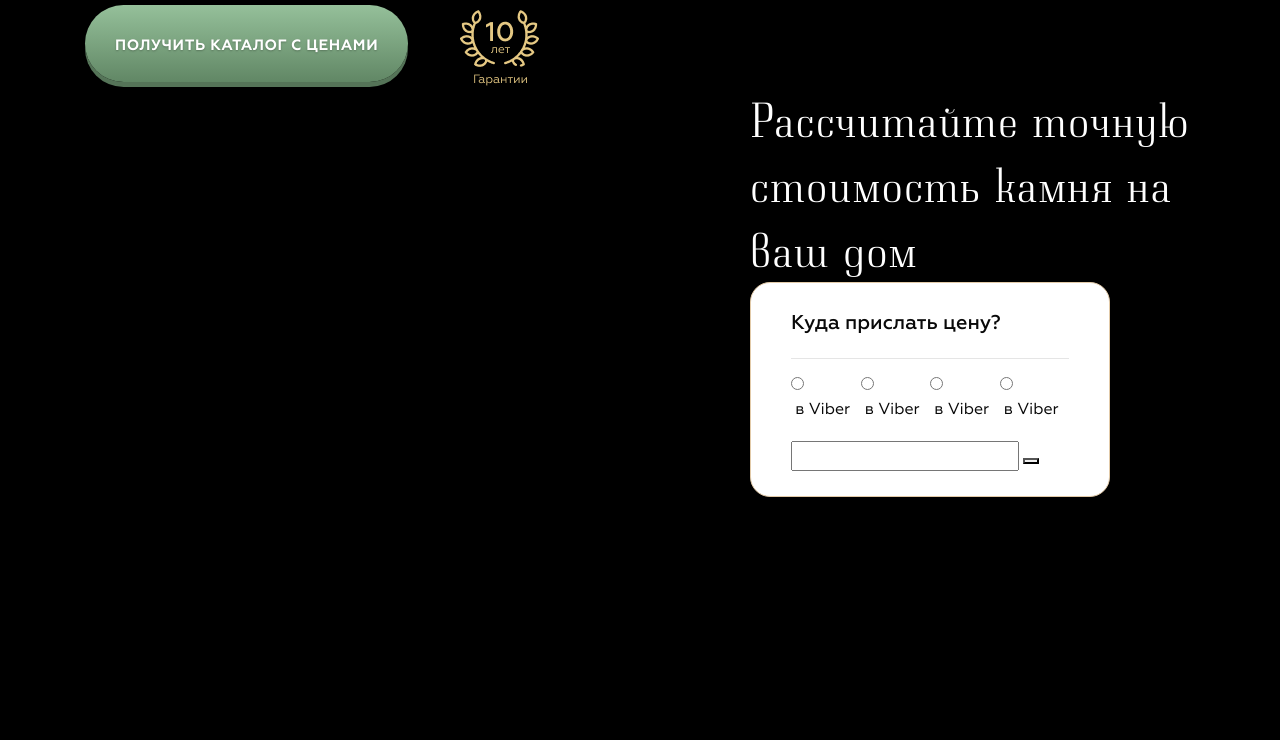
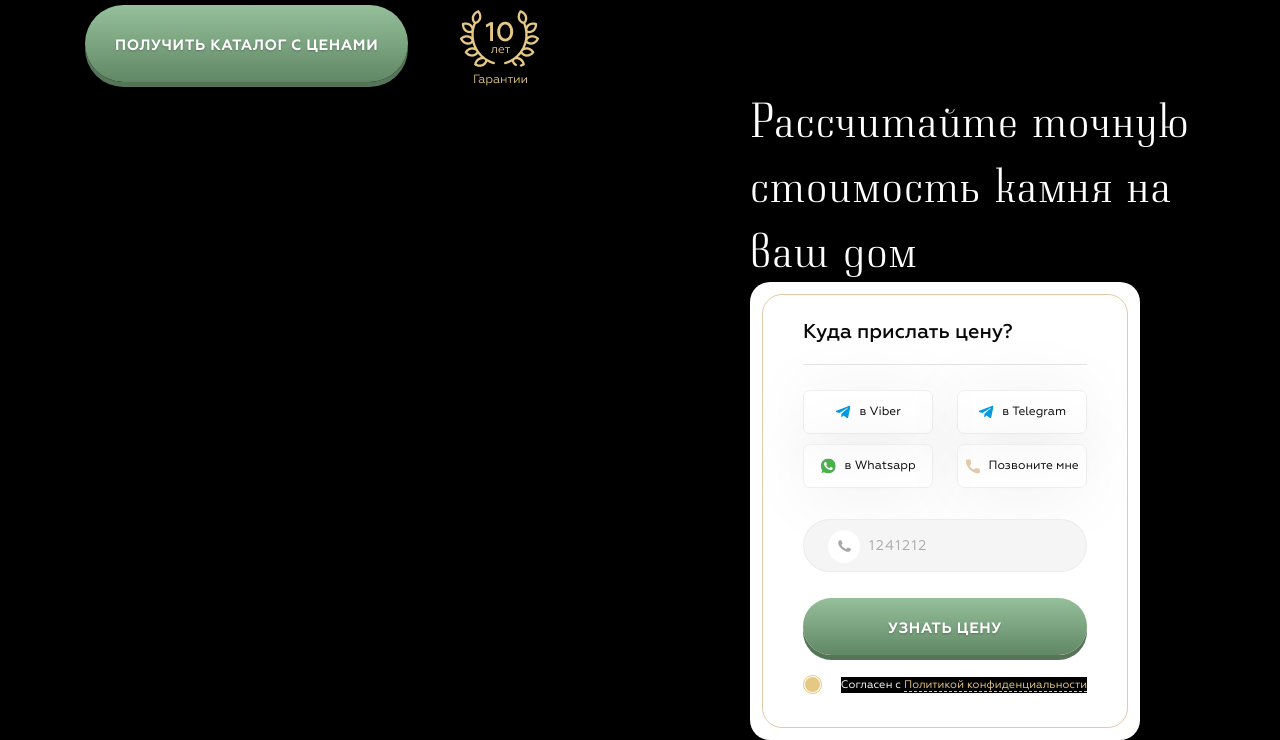
Before and after one commit to Harold-bot/Harold_bot.github.io, a PHP site: page /index.html in a window 1280 px wide. Shown: the part 416-1156 px from the top of the page. Before the commit the page ends 913 px from the top, so only its background shows below. Run offline with PHP 8.4, Linux system fonts and the light colour scheme.

Commit message:
price form

```diff
--- a/assets/css/style.css
+++ b/assets/css/style.css
@@ -124,16 +124,21 @@ a:hover {
 /* form styles */
 form {
   background: #FFFFFF;
-  border: 1.5px solid #E2CAA8;
   box-sizing: border-box;
   box-shadow: 0px 4px 70px rgba(0, 0, 0, 0.07);
+  color: #090909;
+  padding: 12px;
+  width: 390px;
+  border-radius: 20px;
+}
+
+form fieldset {
+  border: 1.5px solid #E2CAA8;
   border-radius: 20px;
   padding: 25px 40px;
-  color: #090909;
-  width: 360px;
 }
 
-form legend {
+.form_title {
   font-weight: 500;
   font-size: 20px;
   margin-bottom: 20px;
@@ -141,19 +146,192 @@ form legend {
 
 form hr {
   margin: 0;
+  margin-bottom: 20px;
 }
 
 .form_socials-container {
   display: flex;
   justify-content: space-between;
   align-items: center;
+  flex-wrap: wrap;
 }
 
-.form_social {
-  width: 130px!important;
-  padding: 14px 0 12px;
+.form_social input {
+  display: none;
 }
 
+.form_social label {
+  font-weight: normal;
+  font-size: 12px;
+  border: 1px solid #EEEEEE;
+  box-sizing: border-box;
+  box-shadow: 0px 4px 70px rgba(0, 0, 0, 0.07);
+  border-radius: 7px;
+  text-align: center;
+  padding: 12px 0;
+  margin: 5px 0;
+  cursor: pointer;
+  -webkit-transition: ease-in-out 0.5s;
+	transition: ease-in-out 0.5s;
+}
+
+.work_price .form_social label {
+  width: 130px;
+}
+
+.form_social label img {
+  margin-right: 5px;
+}
+
+.form_social-hover-icon {
+  display: none;
+}
+
+.form_social label:hover img {
+  display: none;
+}
+
+.form_social label:hover .form_social-hover-icon {
+  display: inline;
+}
+
+.form_social label:hover {
+  color: #fff;
+}
+
+.form_social-viber label:hover {
+  border: 1px solid #8E24AA;
+  background-color: #8E24AA;
+}
+
+.form_social-telegram label:hover {
+  border: 1px solid #039BE5;
+  background-color: #039BE5;
+}
+
+.form_social-whatsapp label:hover {
+  border: 1px solid #4CAF50;
+  background-color: #4CAF50;
+}
+
+.form_social-phone label:hover {
+  border: 1px solid #E2CAA8;
+  background-color: #E2CAA8;
+}
+
+#tel_input {
+  display: block;
+  margin: auto;
+  background: #F5F5F5;
+  border: 1px solid rgba(179, 179, 179, 0.15);
+  box-sizing: border-box;
+  padding: 15px 30px 15px 65px;
+  border-radius: 1000px;
+  font-weight: normal;
+  font-size: 14px;
+  letter-spacing: 0.105em;
+  color: #5f5e5e;
+}
+
+::-webkit-input-placeholder { /* WebKit browsers */
+  color :#ABABAB;
+}
+:-moz-placeholder { /* Mozilla Firefox 4 to 18 */
+  color: #ABABAB;
+}
+::-moz-placeholder { /* Mozilla Firefox 19+ */
+  color: #ABABAB;
+}
+:-ms-input-placeholder { /* Internet Explorer 10+ */
+  color: #ABABAB;
+}
+
+#tel_input:focus {
+  outline: none;
+}
+
+.form_tel-input-container {
+  position: relative;
+}
+
+.form_tel-input-container::after {
+  display: block;
+  position: absolute;
+  top: 11px;
+  left: 25px;
+  content: url(../img/form_icons/tel_input.svg);
+  padding: 4.5px 9.5px;
+  background: #FFFFFF;
+  border-radius: 50%;
+}
+
+/* styles for accept input */
+
+.form_accept-container {
+  display: flex;
+  justify-content: space-between;
+  align-items: center;
+  padding-top: 20px;
+  cursor: pointer;
+  font-weight: normal;
+  font-size: 11px;
+  -webkit-user-select: none;
+  -moz-user-select: none;
+  -ms-user-select: none;
+  user-select: none;
+}
+
+/* Hide the browser's default checkbox */
+.form_accept-container input {
+  position: absolute;
+  opacity: 0;
+  cursor: pointer;
+  height: 0;
+  width: 0;
+}
+
+/* Create a custom checkbox */
+.checkmark {
+  display: block;
+  position: relative;
+  height: 19px;
+  width: 19px;
+  border: 1px solid #E5C883;
+  border-radius: 50%;
+}
+
+/* On mouse-over, add a grey background color */
+.form_accept-container:hover input ~ .checkmark {
+
+}
+
+
+/* Create the checkmark/indicator (hidden when not checked) */
+.checkmark:after {
+  content: "";
+  position: absolute;
+  display: none;
+}
+
+/* Show the checkmark when checked */
+.form_accept-container input:checked ~ .checkmark:after {
+  display: block;
+}
+
+/* Style the checkmark/indicator */
+.form_accept-container .checkmark:after {
+  width: 15px;
+  height: 15px;
+  left: 1px;
+  top: 1px;
+  background-color: #E5C883;
+  border-radius: 50%;
+}
+
+.form_accept-container p span {
+  color: #E5C883;
+  border-bottom: 1px dashed #E5C883;
+}
 /* MAIN_S01 STYLES*/
 
 /* MAIN_S01 NAV STYLES */
@@ -290,3 +468,13 @@ form hr {
   font-size: 13px;
   line-height: 20px;
 }
+
+/* work_price STYLES */
+.work_price .btn {
+  padding: 15px 30px 10px;
+  margin-top: ;
+}
+
+.work_price .form_tel-input-container {
+  margin: 26px auto;
+}
--- a/index.html
+++ b/index.html
@@ -101,40 +101,50 @@
               на ваш дом</h1>
               <form>
                 <fieldset>
-                  <legend>Куда прислать цену?</legend>
+                  <h2 class="form_title">Куда прислать цену?</h2>
                   <hr>
                   <div class="form_socials-container">
-                    <div class="form_social">
+                    <div class="form_social form_social-viber">
                       <input type="radio" name="size" id="size_1" value="small">
                       <label for="size_1">
-                        <img src="" alt="">
+                        <img src="assets/img/form_icons/telegram.svg" alt="">
+                        <img class="form_social-hover-icon" src="assets/img/form_icons/viber.svg" alt="">
                         в Viber
                       </label>
                     </div>
-                    <div class="form_social">
-                      <input type="radio" name="size" id="size_1" value="small">
-                      <label for="size_1">
-                        <img src="" alt="">
-                        в Viber
+                    <div class="form_social form_social-telegram">
+                      <input type="radio" name="size" id="size_2" value="small">
+                      <label for="size_2">
+                        <img src="assets/img/form_icons/telegram.svg" alt="">
+                        в Telegram
                       </label>
                     </div>
-                    <div class="form_social">
-                      <input type="radio" name="size" id="size_1" value="small">
-                      <label for="size_1">
-                        <img src="" alt="">
-                        в Viber
+                    <div class="form_social form_social-whatsapp">
+                      <input type="radio" name="size" id="size_3" value="small">
+                      <label for="size_3">
+                        <img src="assets/img/form_icons/whatsapp.svg" alt="">
+                        в Whatsapp
                       </label>
                     </div>
-                    <div class="form_social">
-                      <input type="radio" name="size" id="size_1" value="small">
-                      <label for="size_1">
-                        <img src="" alt="">
-                        в Viber
+                    <div class="form_social form_social-phone">
+                      <input type="radio" name="size" id="size_4" value="small">
+                      <label for="size_4">
+                        <img src="assets/img/form_icons/tel_btn.svg" alt="">
+                        Позвоните мне
                       </label>
                     </div>
                   </div>
-                  <input type="text" type="text">
-                  <button></button>
+                  <div class="form_tel-input-container">
+                    <input id="tel_input" class="w-100" type="text" type="tel" placeholder="1241212">
+                  </div>
+                  <button class="btn btn-primary w-100">узнать цену</button>
+                  <div class="">
+                    <label class="form_accept-container">
+                      <input type="checkbox" checked="checked" name="checkbox">
+                      <span class="checkmark"></span>
+                      <p>Согласен с <span>Политикой конфиденциальности</span></p>
+                    </label>
+                  </div>
                 </fieldset>
               </form>
           </div>
```
Also changed, not shown: assets/img/form_icons/tel_btn.svg (added), assets/img/form_icons/tel_input.svg (added), assets/img/form_icons/telegram.svg (added), assets/img/form_icons/viber.png (added), assets/img/form_icons/viber.svg (added), assets/img/form_icons/whatsapp.svg (added).
